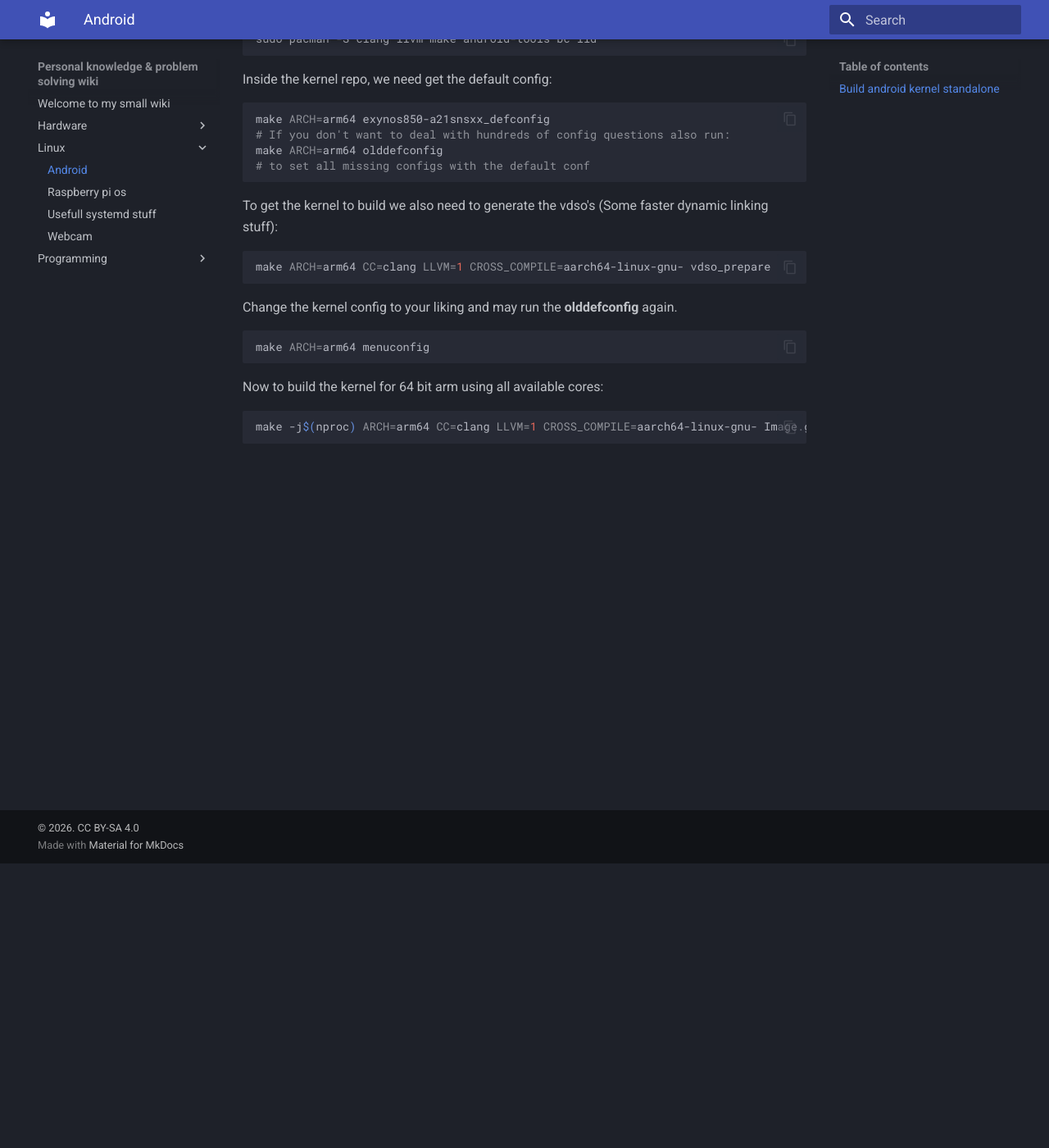
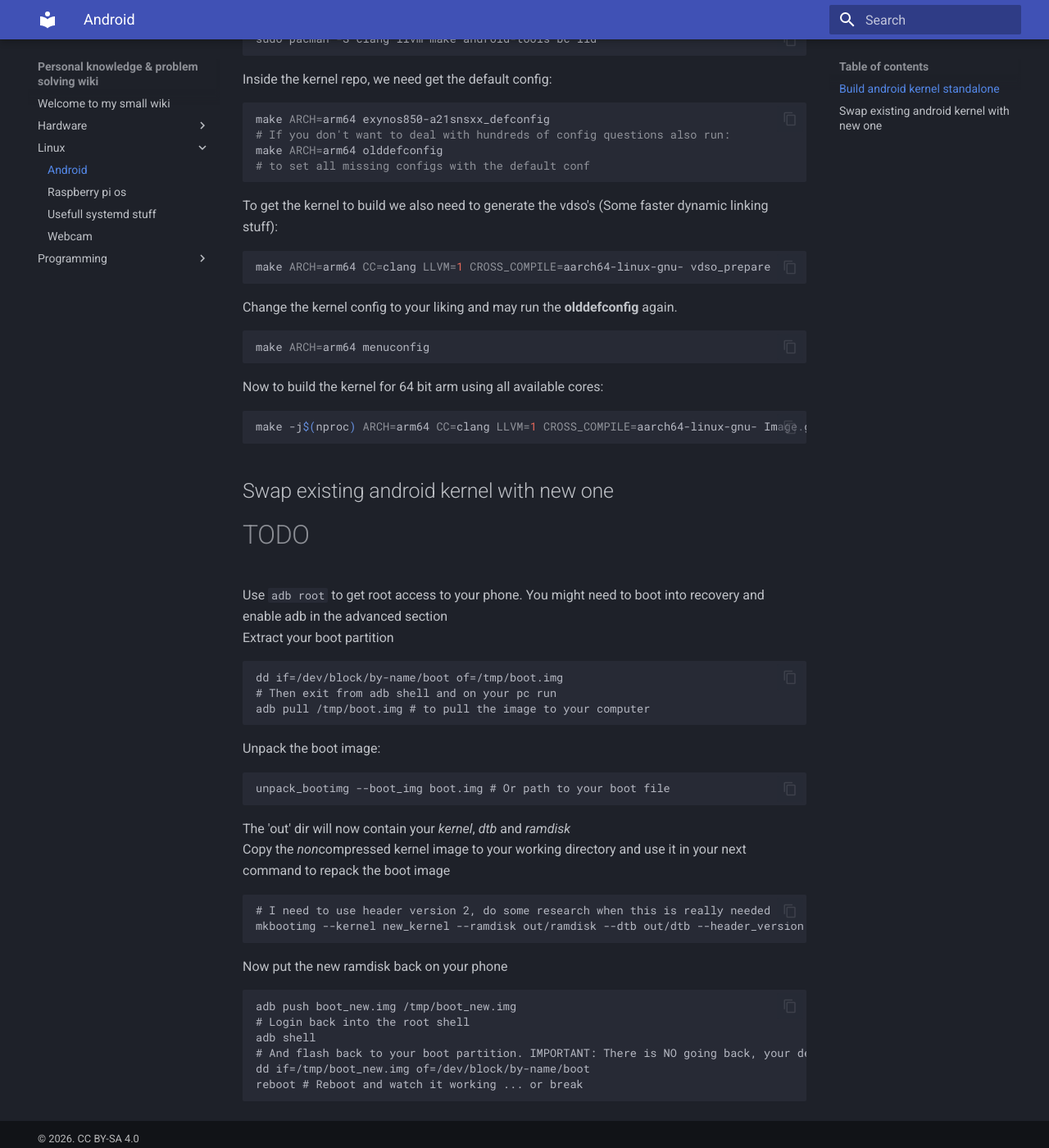
Before and after one commit to Farmer-Markus/Personal-Wiki, an MkDocs documentation site: the page built from docs/linux/android.md, in a window 1280 px wide and 1400 px high, scrolled down 347 px. Shown: the whole window at 82% size. Built offline with MkDocs 1.6.1 and Material for MkDocs 9.7.7, drawn with Linux system fonts in a browser that asks for light colours.

Commit message:
docs/linux/android.md Add android kernel swap draft

````diff
--- a/docs/linux/android.md
+++ b/docs/linux/android.md
@@ -31,3 +31,33 @@ Now to build the kernel for 64 bit arm using all available cores:
 ``` bash
 make -j$(nproc) ARCH=arm64 CC=clang LLVM=1 CROSS_COMPILE=aarch64-linux-gnu- Image.gz
 ```
+
+## Swap existing android kernel with new one
+
+# TODO
+
+Use `adb root` to get root access to your phone. You might need to boot into recovery and enable adb in the advanced section <br>
+Extract your boot partition
+
+    dd if=/dev/block/by-name/boot of=/tmp/boot.img
+    # Then exit from adb shell and on your pc run
+    adb pull /tmp/boot.img # to pull the image to your computer
+
+Unpack the boot image:
+
+    unpack_bootimg --boot_img boot.img # Or path to your boot file
+
+The 'out' dir will now contain your *kernel*, *dtb* and *ramdisk* <br>
+Copy the *non*compressed kernel image to your working directory and use it in your next command to repack the boot image
+
+    # I need to use header version 2, do some research when this is really needed
+    mkbootimg --kernel new_kernel --ramdisk out/ramdisk --dtb out/dtb --header_version 2 -o boot_new.img
+
+Now put the new ramdisk back on your phone
+
+    adb push boot_new.img /tmp/boot_new.img
+    # Login back into the root shell
+    adb shell
+    # And flash back to your boot partition. IMPORTANT: There is NO going back, your device might fail to boot after this but you can still go into recovery, enable adb and flash your original boot.img again using the same command!
+    dd if=/tmp/boot_new.img of=/dev/block/by-name/boot
+    reboot # Reboot and watch it working ... or break
````
